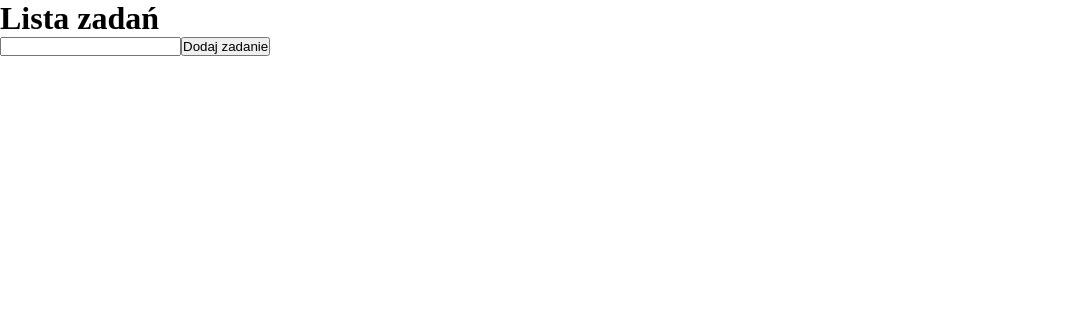
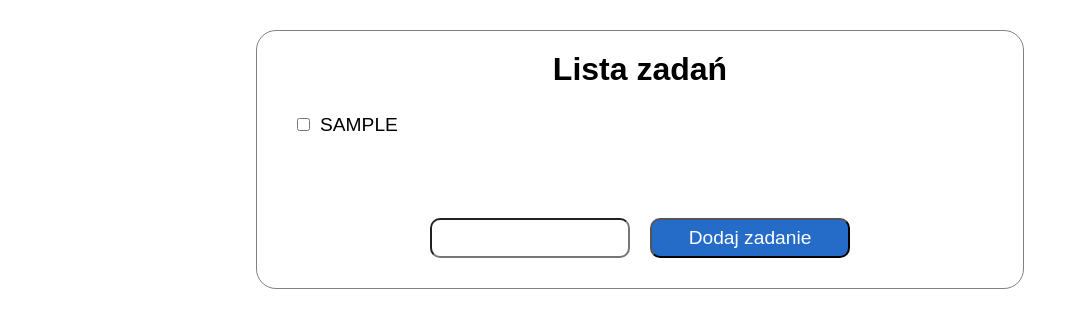
Before and after one commit to villagef/tasks_app, a React (Create React App) app: page / in a window 1280 px wide. Both pictures are taken after typing "Sample" into the empty fields and a click on the button "Dodaj zadanie". Shown: the top 328 px of the page, without its empty margins (0-1087 px from the left). Built offline with nearby package versions, Linux system fonts and the light colour scheme.

Commit message:
display txt and style

```diff
--- a/src/App.css
+++ b/src/App.css
@@ -6,5 +6,71 @@
 
 body {
   width: 100vw;
-  min-height: 100vh;
+  height: 100vh;
+  font-family: Arial, Helvetica, sans-serif;
 }
+
+.app {
+  display: flex;
+  flex-direction: column;
+  padding: 10px;
+  width: 60%;
+  min-height: 50%;
+  border: 1px solid grey;
+  border-radius: 20px;
+  margin: 0 auto;
+  margin-top: 30px;
+  text-align: center;
+
+}
+
+.app h1 {
+  padding: 10px;
+}
+
+.listsWrapper {
+  display: flex;
+  flex-direction: row;
+  width: 100%;
+  padding: 10px;
+  min-height: 100px;
+}
+
+.col-right, .col-left {
+  width: 50%;
+  display: flex;
+  flex-direction: column;
+  flex-wrap: wrap;
+}
+
+.inputWrapper {
+  width: 100%;
+  padding: 10px;
+}
+
+.input, .button {
+  width: 200px;
+  height: 40px;
+  border-radius: 10px;
+  margin: 10px;
+}
+
+.button {
+  background-color: rgb(37, 108, 201);
+  color: white;
+  font-size: 1.2rem;
+}
+
+ul {
+  list-style: none;
+  display: flex;
+  flex-direction: column;
+  flex-wrap: wrap;
+  justify-content: flex-start;
+  align-items: flex-start;
+}
+
+li, input {
+  margin: 5px 10px;
+  font-size: 1.2rem;
+}
--- a/src/App.js
+++ b/src/App.js
@@ -1,12 +1,12 @@
 import './App.css';
 import {useState, useEffect} from 'react';
 
-
 function App() {
   const [inputValue, setInpuValue] = useState('');
-  const [tasks, setTasks] = useState([]);
+  const [todoTasks, setTodoTasks] = useState([]);
+  const [isDone, setIsDone] = useState(false);
   let randomId = Math.random() * 1000;
-  console.log(tasks);
+
 
 
 
@@ -19,21 +19,33 @@ function App() {
 
   const handleSubmit = (e) => {
     e.preventDefault();
-    setTasks([...tasks, {text: inputValue, isDone: false, id: randomId}]);
+    setTodoTasks([...todoTasks, {text: inputValue, isDone: isDone, id: randomId}]);
     setInpuValue('')
   }
 
   return (
-    <div className="App">
+    <div className="app">
       <h1>Lista zadań</h1>
       <div className="listsWrapper">
         <div className="col-right">
-
+          <ul>
+            {
+              todoTasks.map(task => (
+              <li key={task.id}>
+                <label>
+                    <input type="checkbox" value={task.text}  />
+                    {task.text.toUpperCase()}
+                </label>
+              </li>
+              ))
+            }
+          </ul>
         </div>
         <div className="col-left">
 
         </div>
-        <div className="inputWrapper">
+      </div>
+      <div className="inputWrapper">
         <form>
             <input value={inputValue} onChange={handleInput} type="text" className="input"/>
             <button onClick={handleSubmit} type="submit" className="button">
@@ -41,8 +53,6 @@ function App() {
             </button>
         </form>
         </div>
-      </div>
-
     </div>
   );
 }
```
Also changed, not shown: 1 other file (tests, documents, lock files or other folders).
